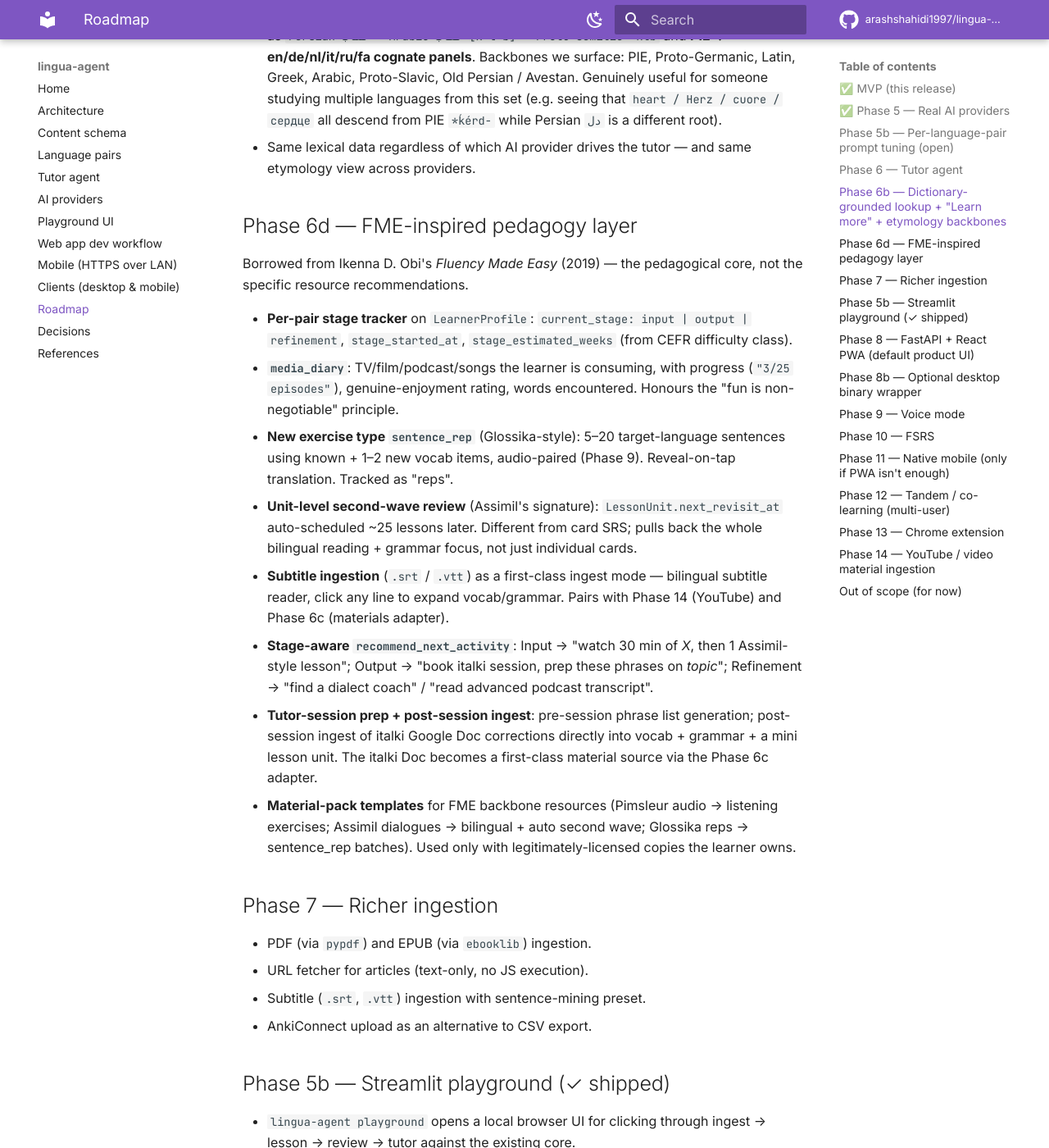
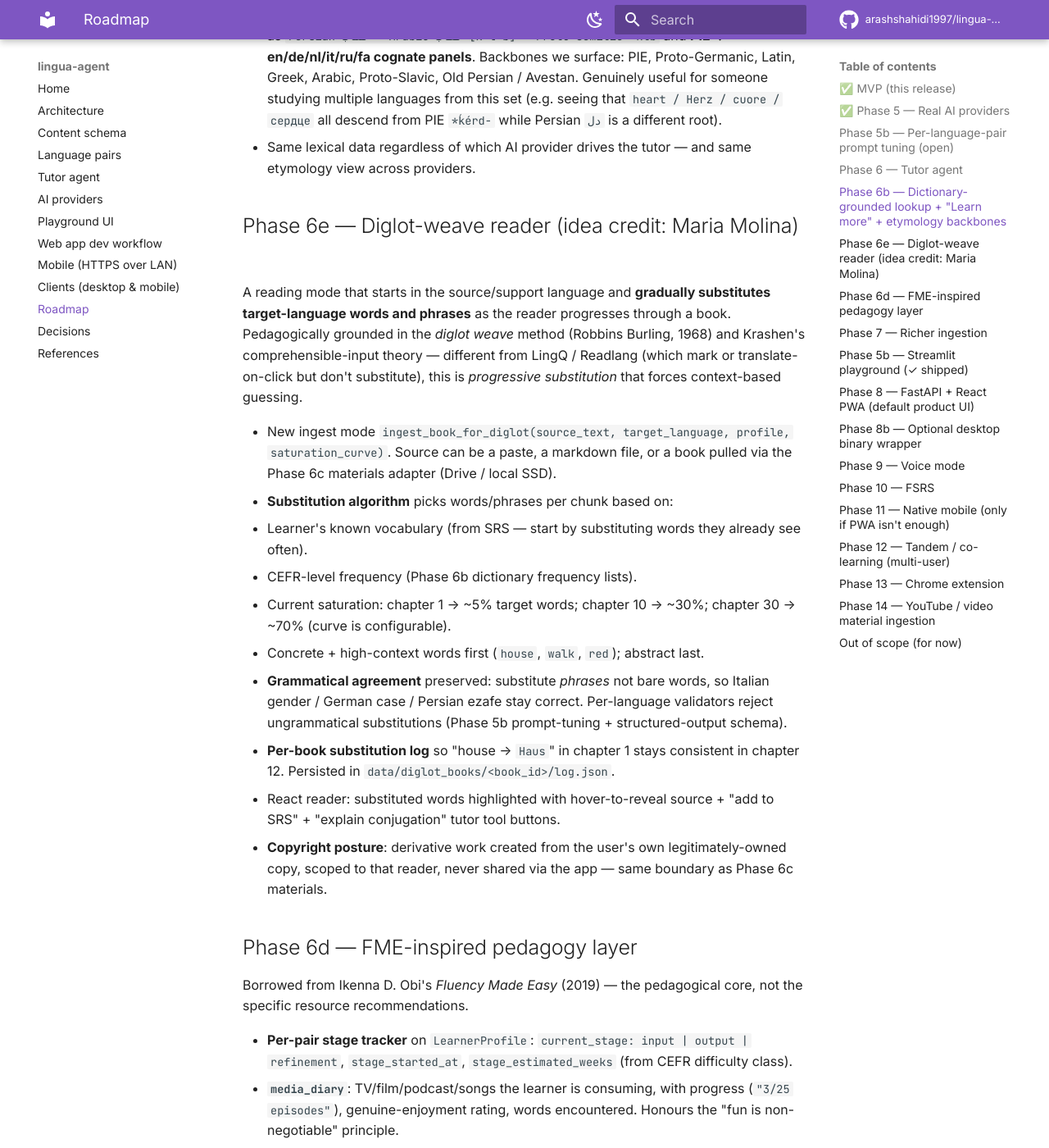
Before and after one commit to arashshahidi1997/lingua-agent, an MkDocs documentation site: the page built from docs/roadmap.md, in a window 1280 px wide and 1400 px high, scrolled down 1867 px. Shown: the whole window at 82% size. Built offline with MkDocs 1.6.1 and Material for MkDocs 9.7.7, drawn with Linux system fonts in a browser that asks for light colours; comment, search, counter and statistics services are not loaded.

Commit message:
Roadmap Phase 6e: Diglot-weave reader (idea credit: Maria Molina)
Reading mode that starts in the source/support language and
progressively substitutes target-language words and phrases as the
reader advances through a book. Pedagogically grounded in Robbins
Burling's diglot weave (1968) + Krashen's comprehensible-input
hypothesis. Distinctive vs LingQ (passive marking) and Readlang
(click-to-translate) — this is active substitution that forces
context-based guessing, which is one of the strongest mechanisms for
vocabulary acquisition.

Pairs naturally with our existing pieces:
- Reuses ingest pipeline + segmentation
- Reuses SRS so substitutions only use known + 1-2 new words per chunk
- Reuses tutor agent for click-to-explain on revealed words
- Reuses materials adapter (Phase 6c) so source = user's own book on
  Drive or SSD
- Honors FME's "fun is non-negotiable" — works on any book the
  learner picked

Three implementation hard parts captured in the roadmap entry:
1. Grammatical agreement (substitute phrases not words, per-language
   validators)
2. Consistency across long books (per-book substitution log)
3. Copyright posture (derivative work, personal use only, scoped to
   the reader who supplied the source — same boundary as Phase 6c
   materials)

Idea attribution to Maria Molina preserved in the roadmap section
header and in memory; will be carried into the user-facing docs and
commit messages when the feature ships.

```diff
--- a/docs/roadmap.md
+++ b/docs/roadmap.md
@@ -36,6 +36,20 @@
 - New `LearnMore` field on `VocabularyItem`: etymology, cognates, collocations, optional cultural notes. Marked with provenance.
 - **Etymology backbones**: parse Wiktionary's etymology chains so we can render them as `Persian کتاب ← Arabic كتاب [k-t-b] ← Proto-Semitic *ktb` and **PIE → en/de/nl/it/ru/fa cognate panels**. Backbones we surface: PIE, Proto-Germanic, Latin, Greek, Arabic, Proto-Slavic, Old Persian / Avestan. Genuinely useful for someone studying multiple languages from this set (e.g. seeing that `heart / Herz / cuore / сердце` all descend from PIE `*ḱérd-` while Persian `دل` is a different root).
 - Same lexical data regardless of which AI provider drives the tutor — and same etymology view across providers.
+
+## Phase 6e — Diglot-weave reader (idea credit: Maria Molina)
+A reading mode that starts in the source/support language and **gradually substitutes target-language words and phrases** as the reader progresses through a book. Pedagogically grounded in the *diglot weave* method (Robbins Burling, 1968) and Krashen's comprehensible-input theory — different from LingQ / Readlang (which mark or translate-on-click but don't substitute), this is *progressive substitution* that forces context-based guessing.
+
+- New ingest mode `ingest_book_for_diglot(source_text, target_language, profile, saturation_curve)`. Source can be a paste, a markdown file, or a book pulled via the Phase 6c materials adapter (Drive / local SSD).
+- **Substitution algorithm** picks words/phrases per chunk based on:
+  - Learner's known vocabulary (from SRS — start by substituting words they already see often).
+  - CEFR-level frequency (Phase 6b dictionary frequency lists).
+  - Current saturation: chapter 1 → ~5% target words; chapter 10 → ~30%; chapter 30 → ~70% (curve is configurable).
+  - Concrete + high-context words first (`house`, `walk`, `red`); abstract last.
+- **Grammatical agreement** preserved: substitute *phrases* not bare words, so Italian gender / German case / Persian ezafe stay correct. Per-language validators reject ungrammatical substitutions (Phase 5b prompt-tuning + structured-output schema).
+- **Per-book substitution log** so "house → `Haus`" in chapter 1 stays consistent in chapter 12. Persisted in `data/diglot_books/<book_id>/log.json`.
+- React reader: substituted words highlighted with hover-to-reveal source + "add to SRS" + "explain conjugation" tutor tool buttons.
+- **Copyright posture**: derivative work created from the user's own legitimately-owned copy, scoped to that reader, never shared via the app — same boundary as Phase 6c materials.
 
 ## Phase 6d — FME-inspired pedagogy layer
 Borrowed from Ikenna D. Obi's *Fluency Made Easy* (2019) — the pedagogical core, not the specific resource recommendations.
```
